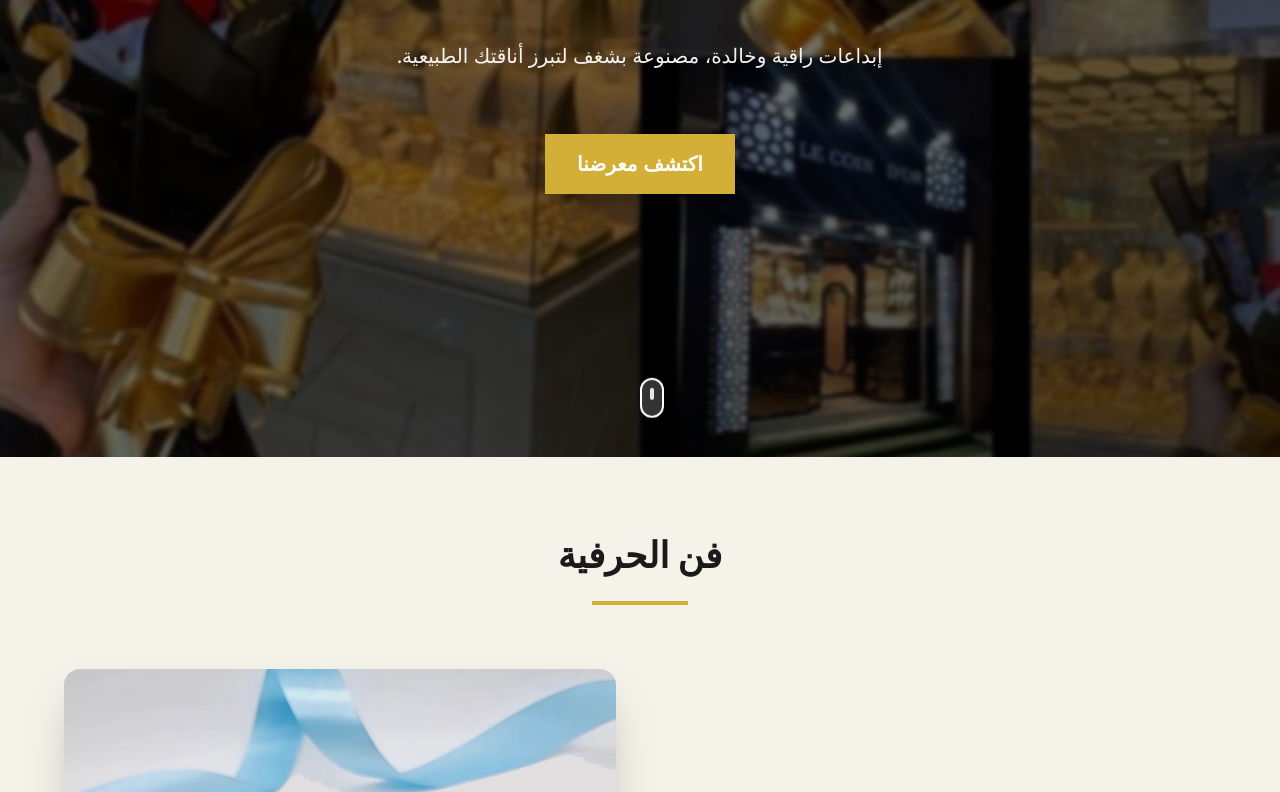
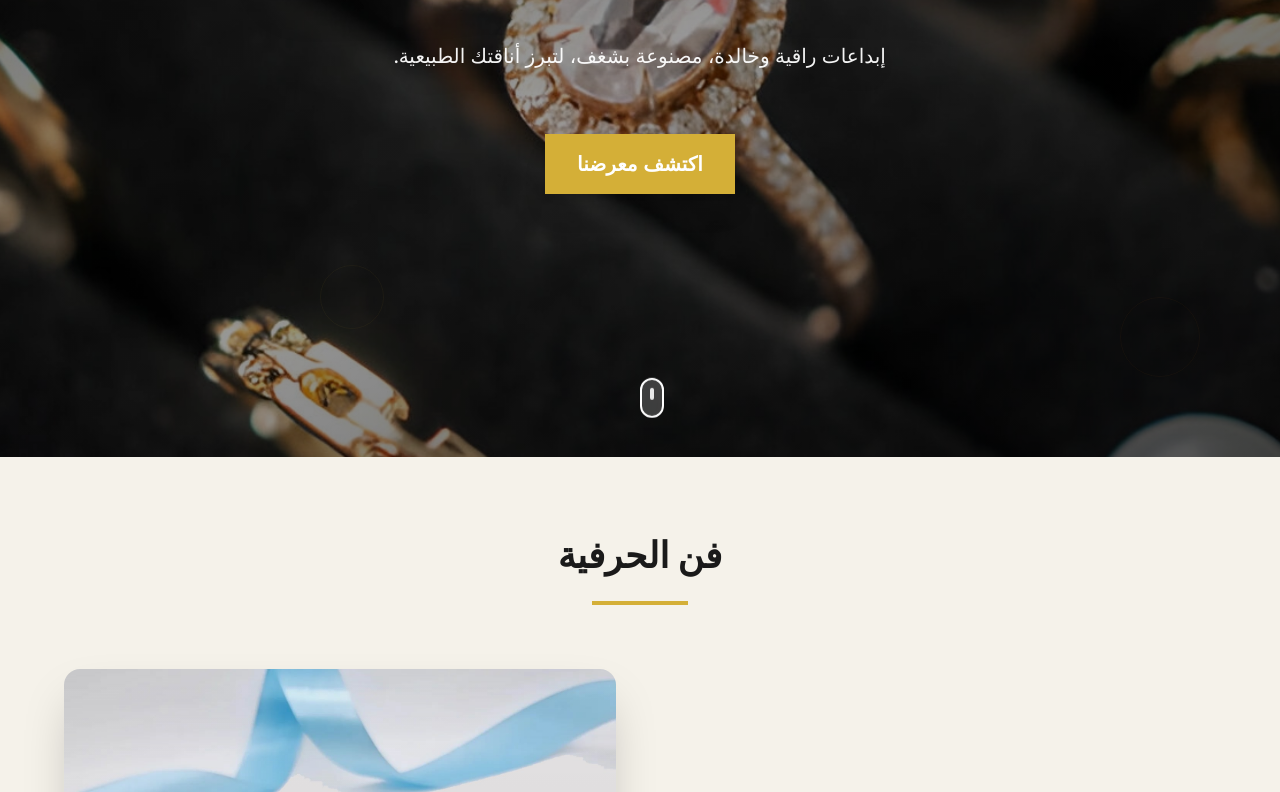
Before and after one commit to LK-Organization/bijouterie-le-coin-dor, an Astro site: page / in a window 1280 px wide. Shown: the part 343-1135 px from the top of the page. Built offline with nearby package versions, Linux system fonts and the light colour scheme; Astro itself is replaced by a stand-in of ours.

Commit message:
♻️ (refact) : add , after the word passion in th hero section

```diff
--- a/src/components/Hero.astro
+++ b/src/components/Hero.astro
@@ -9,13 +9,13 @@ const t = getTranslation(lang);
   <!-- Background Image -->
   <div class="absolute inset-0">
     <img
-      src="/a-la-une.jpg"
+      src="/le-coin-dor.webp"
       alt="Luxury jewelry background"
       class="w-full h-full object-cover scale-110"
       loading="eager"
     />
     <!-- Enhanced overlay with more transparency for better text readability -->
-    <div class="absolute inset-0 bg-gradient-to-br from-black/40 via-black/20 to-black/50"></div>
+    <div class="absolute inset-0 bg-gradient-to-br from-black/60 via-black/40 to-black/70"></div>
   </div>
 
   <!-- Background Pattern (kept for additional elegance) -->
--- a/src/i18n/translations.js
+++ b/src/i18n/translations.js
@@ -11,7 +11,7 @@ export const translations = {
     hero: {
       title: "L'art de la joaillerie d'exception",
       subtitle:
-        "Des créations raffinées et intemporelles,\nfaçonnées avec passion\npour sublimer votre élégance naturelle.",
+        "Des créations raffinées et intemporelles,\nfaçonnées avec passion,\npour sublimer votre élégance naturelle.",
       cta: "Découvrir notre galerie",
       discover: "Découvrir",
     },
@@ -190,7 +190,7 @@ export const translations = {
     // Hero Section
     hero: {
       title: "فن صناعة المجوهرات الاستثنائية",
-      subtitle: "إبداعات راقية وخالدة، مصنوعة بشغف لتبرز أناقتك الطبيعية.",
+      subtitle: "إبداعات راقية وخالدة، مصنوعة بشغف، لتبرز أناقتك الطبيعية.",
       cta: "اكتشف معرضنا",
       discover: "اكتشف",
     },
--- a/src/layouts/Layout.astro
+++ b/src/layouts/Layout.astro
@@ -55,7 +55,7 @@ const currentPath = Astro.url.pathname;
         "name": "Le Coin d'Or",
         "description": "Bijouterie de luxe à Ghardaïa - Créations d'exception en or 18 carats",
         "url": "https://lecoin-dor.com",
-        "telephone": "+213-XX-XX-XX-XX",
+        "telephone": "0672 94 03 07",
         "address": {
           "@type": "PostalAddress",
           "streetAddress": "Rue Cheikh Ammi Said",
```
Also changed, not shown: public/le-coin-dor.webp (added).
